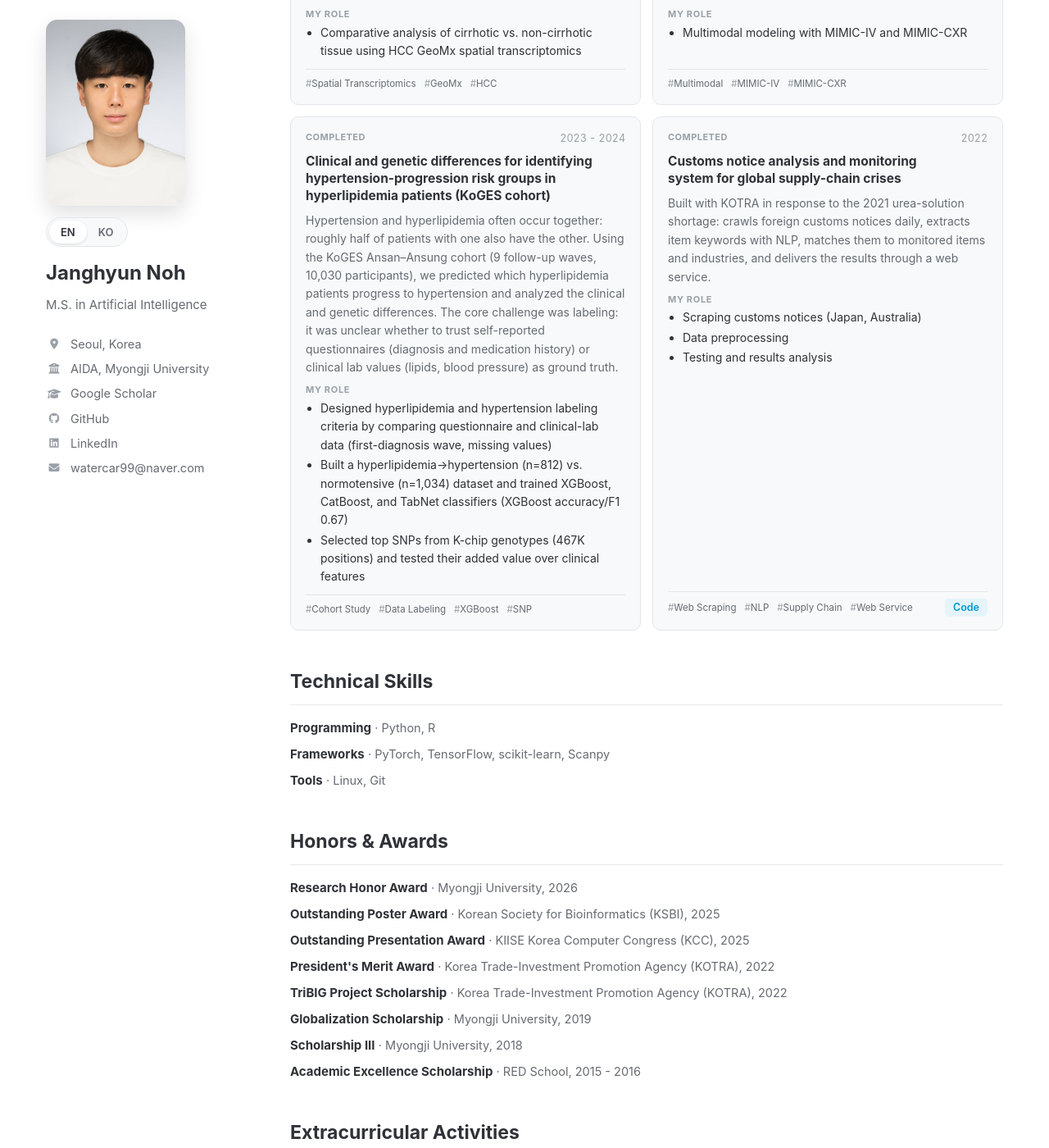
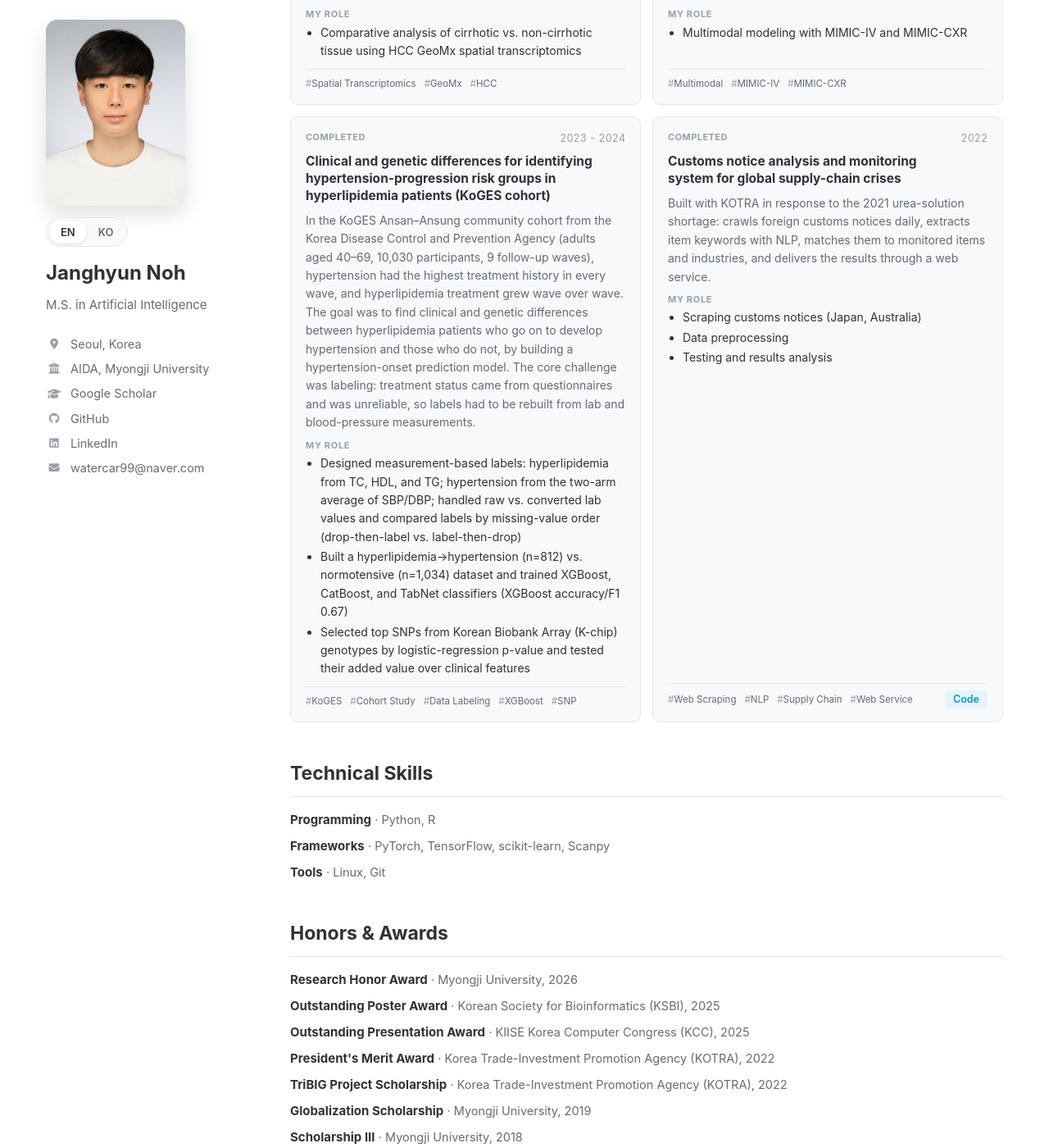
Before and after one commit to janghyunnoh/janghyunnoh.github.io, a Jekyll site: the page built from index.md, in a window 1280 px wide and 1400 px high, scrolled down 2527 px. Shown: the whole window at 82% size. Built offline with Jekyll 4.4.1, drawn with Linux system fonts in a browser that asks for light colours.

Commit message:
Refine KoGES project card from the user's project notes
- Background: KDCA Ansan–Ansung cohort scope, treatment-history trend
  that motivated the study, and the research goal
- Labeling: questionnaire unreliability and the measurement-based
  criteria (TC/HDL/TG, two-arm BP average, raw vs converted values,
  missing-value order)

Co-Authored-By: Claude Opus 5.5 <noreply@anthropic.com>
Claude-Session: https://claude.ai/code/session_01KSQJoZP1auZdYkoBxWPSet

```diff
--- a/_data/projects.yml
+++ b/_data/projects.yml
@@ -70,17 +70,17 @@
   period: "2023 - 2024"
   title: "Clinical and genetic differences for identifying hypertension-progression risk groups in hyperlipidemia patients (KoGES cohort)"
   title_ko: "KoGES 코호트 기반 고지혈증 환자의 고혈압 진행 위험군 규명을 위한 임상·유전적 차이 분석 연구"
-  summary: "Hypertension and hyperlipidemia often occur together: roughly half of patients with one also have the other. Using the KoGES Ansan–Ansung cohort (9 follow-up waves, 10,030 participants), we predicted which hyperlipidemia patients progress to hypertension and analyzed the clinical and genetic differences. The core challenge was labeling: it was unclear whether to trust self-reported questionnaires (diagnosis and medication history) or clinical lab values (lipids, blood pressure) as ground truth."
-  summary_ko: "고혈압과 고지혈증은 환자의 절반가량이 서로를 동반할 만큼 함께 나타나는 질환입니다. KoGES 안산·안성 코호트(1–9기 추적, 10,030명)로 고지혈증 환자 중 고혈압으로 진행하는 위험군을 예측하고 임상·유전적 차이를 분석했습니다. 핵심 난제는 라벨링으로, 개인 문진(진단·약물력)과 임상 검사(지질·혈압 수치) 중 어느 쪽을 진단 근거로 신뢰할지가 명확하지 않았습니다."
+  summary: "In the KoGES Ansan–Ansung community cohort from the Korea Disease Control and Prevention Agency (adults aged 40–69, 10,030 participants, 9 follow-up waves), hypertension had the highest treatment history in every wave, and hyperlipidemia treatment grew wave over wave. The goal was to find clinical and genetic differences between hyperlipidemia patients who go on to develop hypertension and those who do not, by building a hypertension-onset prediction model. The core challenge was labeling: treatment status came from questionnaires and was unreliable, so labels had to be rebuilt from lab and blood-pressure measurements."
+  summary_ko: "질병관리청 KoGES 안산·안성 지역사회 코호트(40–69세, 10,030명, 9차 추적)에서 차수별 치료력을 보면 고혈압이 모든 차수에서 가장 높았고, 고지혈증 치료력은 차수가 지날수록 늘었습니다. 이를 바탕으로 고지혈증 환자 중 고혈압이 발생하는 경우와 발생하지 않는 경우의 임상·유전적 차이를 고혈압 발생 예측 모델로 규명하고자 했습니다. 핵심 난제는 라벨링으로, 설문으로 수집된 치료 여부는 신뢰도가 낮아 혈액검사·혈압 수치 기반으로 라벨을 다시 설계했습니다."
   role:
-    - "Designed hyperlipidemia and hypertension labeling criteria by comparing questionnaire and clinical-lab data (first-diagnosis wave, missing values)"
+    - "Designed measurement-based labels: hyperlipidemia from TC, HDL, and TG; hypertension from the two-arm average of SBP/DBP; handled raw vs. converted lab values and compared labels by missing-value order (drop-then-label vs. label-then-drop)"
     - "Built a hyperlipidemia→hypertension (n=812) vs. normotensive (n=1,034) dataset and trained XGBoost, CatBoost, and TabNet classifiers (XGBoost accuracy/F1 0.67)"
-    - "Selected top SNPs from K-chip genotypes (467K positions) and tested their added value over clinical features"
+    - "Selected top SNPs from Korean Biobank Array (K-chip) genotypes by logistic-regression p-value and tested their added value over clinical features"
   role_ko:
-    - "문진 vs 임상 검사 비교를 통한 고지혈증·고혈압 라벨링 기준 설계 (최초 진단 차수, 결측 처리)"
+    - "수치 기반 라벨링 설계: 고지혈증(TC·HDL·TG), 고혈압(양팔 평균 SBP/DBP) 기준, 원 측정값·변환값 처리, 결측 처리 순서(선 결측 제거 / 선 기준 적용)별 라벨 비교"
     - "선 고지혈증 → 후 고혈압(812명) vs 정상혈압 유지(1,034명) 데이터셋 구축 및 XGBoost·CatBoost·TabNet 분류 (XGBoost acc/F1 0.67)"
-    - "K-chip SNP(46.7만 위치)에서 상위 SNP 선별 후 임상 변수 대비 추가 효과 검증"
-  tags: [Cohort Study, Data Labeling, XGBoost, SNP]
+    - "Korean Biobank Array(K-chip) 유전정보에서 로지스틱 회귀 p-value 기반 상위 SNP 선별 후 임상 변수 대비 추가 효과 검증"
+  tags: [KoGES, Cohort Study, Data Labeling, XGBoost, SNP]
 
 - status: completed
   period: "2022"
```
